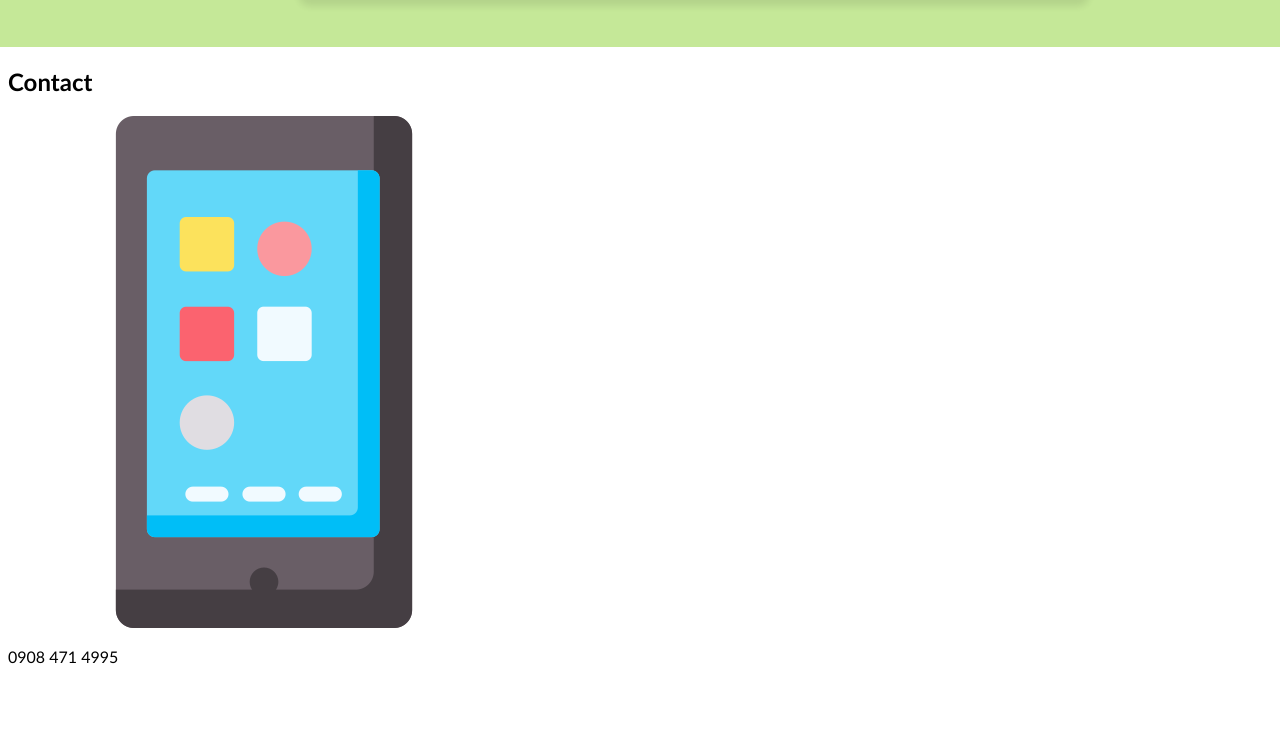
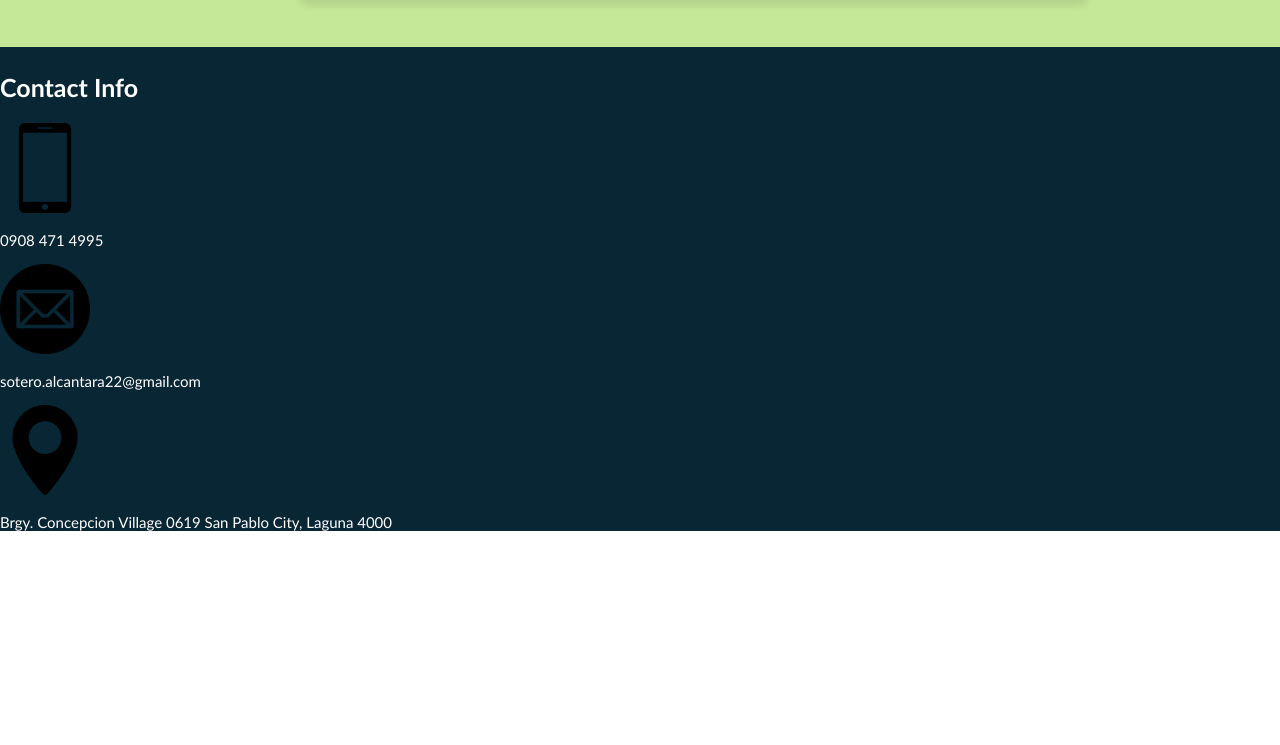
Before and after one commit to roiialcantara/roiialcantara.github.io, a website: page index.html in a window 1280 px wide. Shown: the part 4103-4848 px from the top of the page. After the commit the page ends 4649 px from the top, so only its background shows below. Drawn offline with Linux system fonts and the light colour scheme; files whose address does not match are found by name.

Commit message:
updated the logo and background of contact

```diff
--- a/index.html
+++ b/index.html
@@ -277,13 +277,13 @@
           </div>
         </section>
         <section id="sec-contact">
+          <h1>Contact Info</h1>
           <div class="info-item-contact">
-            <h1>Contact</h1>
-            <img src="/img/smartphone.png" alt="phone" />
+            <img src="/img/phone.png" alt="phone" />
             <p>0908 471 4995</p>
-            <img src="/img/gmail.png" alt="email" />
+            <img src="/img/email.png" alt="email" />
             <p>sotero.alcantara22@gmail.com</p>
-            <img src="/img/address.png" alt="address" />
+            <img src="/img/maps.png" alt="address" />
             <p>Brgy. Concepcion Village 0619 San Pablo City, Laguna 4000</p>
           </div>
         </section>
--- a/style.css
+++ b/style.css
@@ -353,6 +353,7 @@ html{
     object-fit: contain;
     float: left;
     margin-right: 45px;
+    margin-left: 30px;
 }
 .exp-card h2{
     font-size: 18px;
@@ -369,3 +370,23 @@ html{
     opacity: 100%;
 }
 /*Experiences End*/
+
+/*Contact Start*/
+#sec-contact{
+    background-color: #092635;
+    margin-left: -8px;
+    margin-right: -8px;
+    padding-top: 20px;
+    color: white;
+}
+#sec-contact h1{
+    margin-top: 5px;
+    font-size: 25px;
+}
+.info-item-contact p{
+    font-size: 15px;
+}
+.info-item-contact img{
+    height: 90px;
+}
+/*Contact End*/
```
Also changed, not shown: img/email.png (added), img/maps.png (added), img/phone.png (added).
